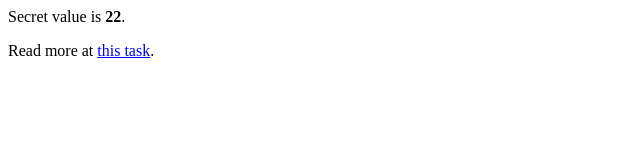
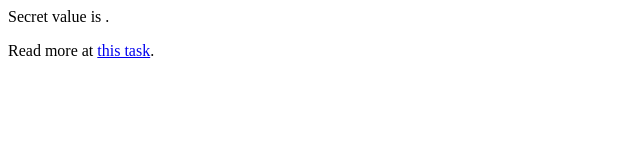
Before and after one commit to supermistral/codeabbey, a plain HTML site: page index.html in a window 1280 px wide. Shown: the full height of the page, 0-640 px from the left. Drawn offline with Linux system fonts and the light colour scheme.

Commit message:
Update index.html

```diff
--- a/index.html
+++ b/index.html
@@ -3,7 +3,7 @@
         <title>Basics of HTML demo</title>
     </head>
     <body>
-        <p>Secret value is <b>22</b>.</p>
+        <p>Secret value is <b></b>.</p>
         <p>Read more at
             <a href="http://www.codeabbey.com/index/task_view/basics-of-html">this task</a>.
         </p>
```
